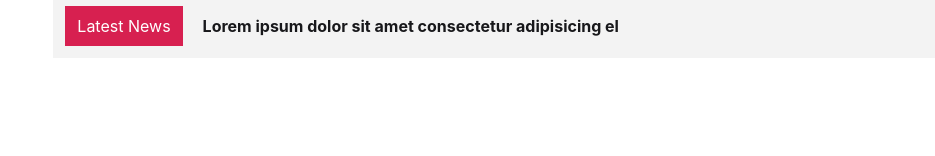
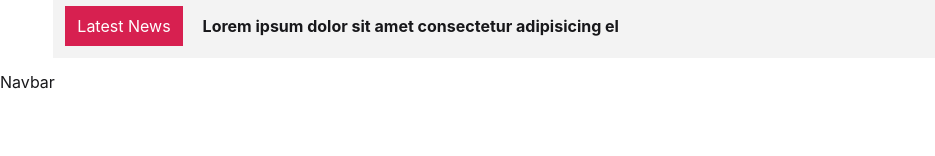
Before and after one commit to alalhosen/dragon-news-update, a React (Vite) app: page / in a window 1280 px wide. Shown: the part 144-300 px from the top of the page, without its empty margins (0-935 px from the left). Built offline with nearby package versions, Linux system fonts and the light colour scheme.

Commit message:
create navbar component

```diff
--- /dev/null
+++ b/src/components/Navbar.jsx
@@ -0,0 +1,11 @@
+import React from 'react';
+
+const Navbar = () => {
+    return (
+        <div>
+            Navbar
+        </div>
+    );
+};
+
+export default Navbar;
--- a/src/layouts/HomeLayout.jsx
+++ b/src/layouts/HomeLayout.jsx
@@ -2,6 +2,7 @@ import React from 'react';
 import { Outlet } from 'react-router';
 import Header from '../components/Header';
 import LatestNews from '../components/LatestNews';
+import Navbar from '../components/Navbar';
 
 const HomeLayout = () => {
     return (
@@ -11,6 +12,9 @@ const HomeLayout = () => {
                 <section className='w-11/12 mx-auto my-3'>
                     <LatestNews>  </LatestNews>
                 </section>
+                <nav>
+                    <Navbar></Navbar>
+                </nav>
             </header>
             <main>
                 <section className='left_nav'></section>
```
Also changed, not shown: src/components/LatestNews.jsx (+0 -69 lines).
